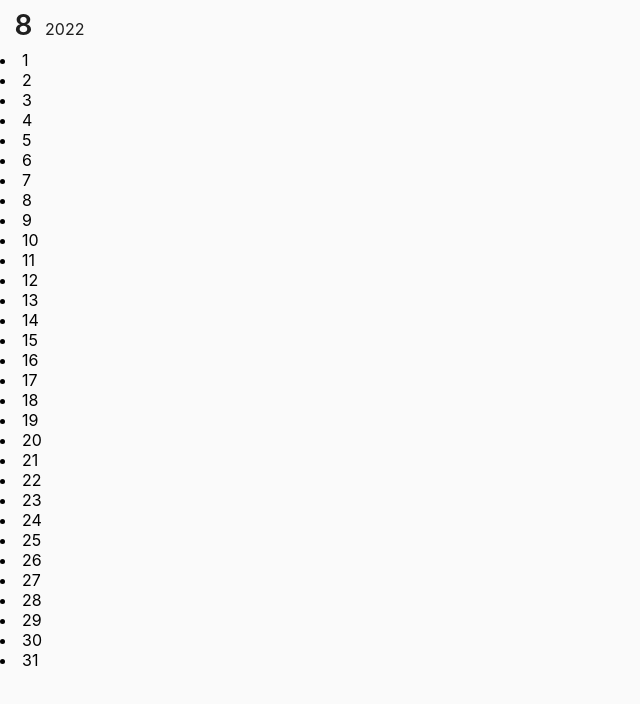
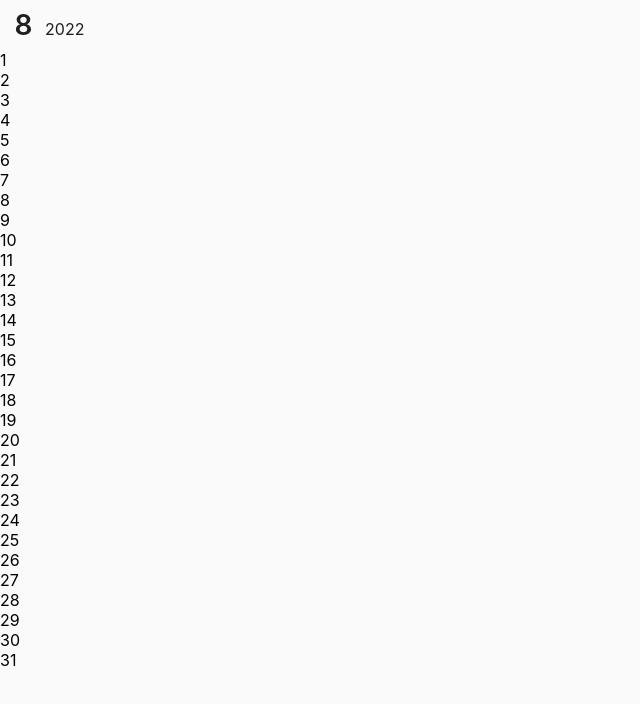
Before and after one commit to onys-programmer/timeblocks-test, a React (Create React App) app: page / in a window 1280 px wide. Shown: the top 704 px of the page, without its empty margins (0-640 px from the left). Built offline with nearby package versions, Linux system fonts and the light colour scheme.

Commit message:
refactor: 💡 DateBox Container와 DateBox 생성 후 DatePart에 연결
날짜 한 칸이 되는 기능입니다.

```diff
--- /dev/null
+++ b/src/DateBox.jsx
@@ -0,0 +1,10 @@
+function DateBox({ dateObj }) {
+  const day = dateObj.getDate();
+  return (
+    <div className="DateBox">
+      {day}
+    </div>
+  );
+}
+
+export default DateBox;
--- /dev/null
+++ b/src/DateBoxContainer.jsx
@@ -0,0 +1,9 @@
+import DateBox from './DateBox';
+
+function DateBoxContainer({ dateObj }) {
+  return (
+    <DateBox dateObj={dateObj} />
+  );
+}
+
+export default DateBoxContainer;
--- a/src/DatePart.jsx
+++ b/src/DatePart.jsx
@@ -1,10 +1,13 @@
+import DateBoxContainer from "./DateBoxContainer";
+
 function DatePart({ dateObjs }) {
   return (
     <div className="DatePart">
       {dateObjs.map(dateObj =>
-        <li key={dateObj.getDate()}>
-          {dateObj.getDate()}
-        </li>
+        <DateBoxContainer
+          key={dateObj.getDate()}
+          dateObj={dateObj}
+        />
       )}
     </div>
   );
```
